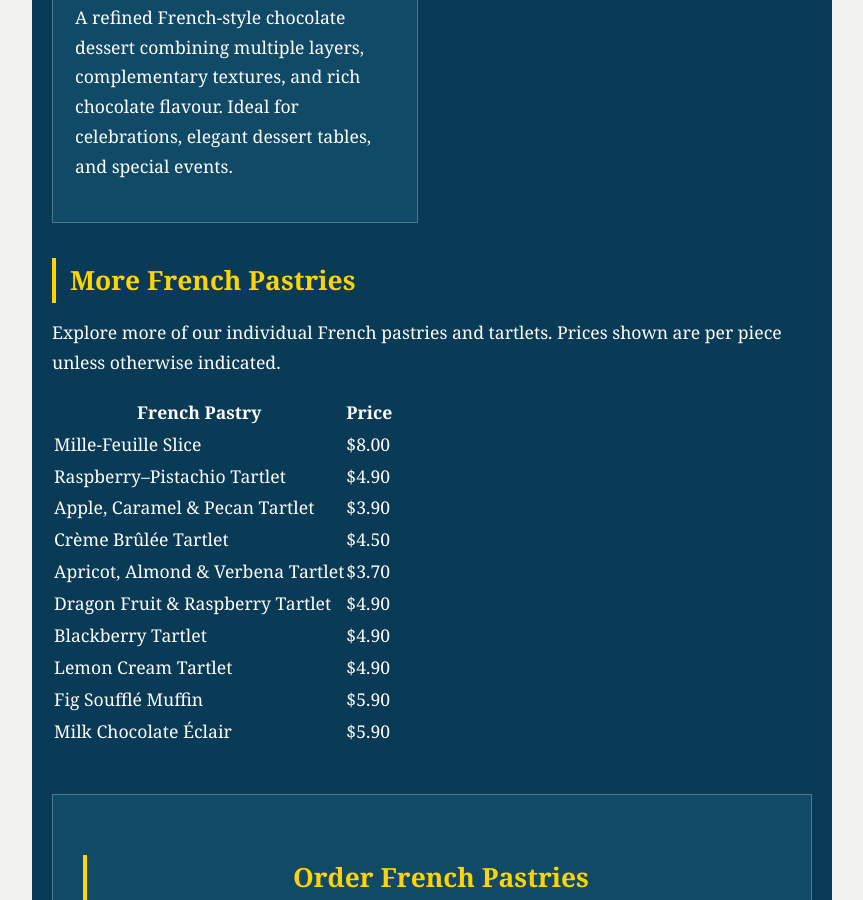
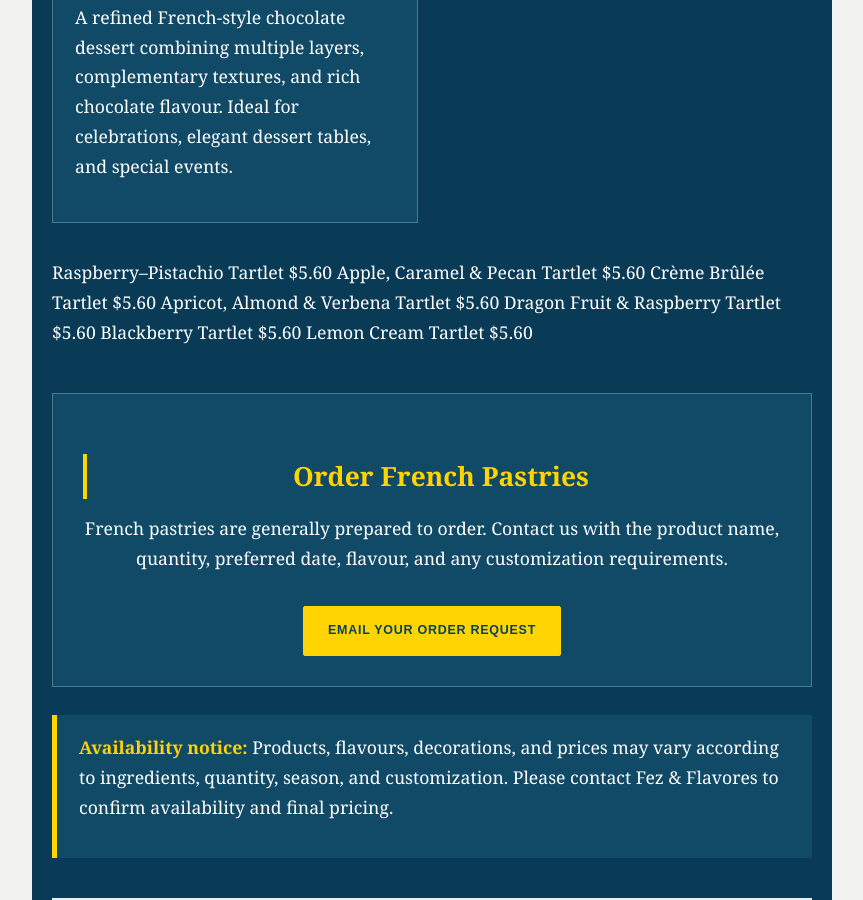
Before and after one commit to AKSELHACH/fez-and-flavores-blog, a Jekyll site: the page built from _posts/2026-08-02-french-pastry-collection.md, in a window 1280 px wide and 900 px high, scrolled down 2858 px. Shown: the whole window, without its empty margins (208-1071 px from the left). Built offline with Jekyll 4.4.1, drawn with Linux system fonts in a browser that asks for light colours.

Commit message:
Set all tartlet prices to 5.60
Updated the pastry price menu with new items and prices.

```diff
--- a/_posts/2026-08-02-french-pastry-collection.md
+++ b/_posts/2026-08-02-french-pastry-collection.md
@@ -134,85 +134,41 @@ Our pastries combine traditional French techniques, carefully selected ingredien
 
 </div>
 
-<section class="pastry-price-menu">
+<tr>
+  <td>Raspberry–Pistachio Tartlet</td>
+  <td>$5.60</td>
+</tr>
 
-  <h2>More French Pastries</h2>
+<tr>
+  <td>Apple, Caramel &amp; Pecan Tartlet</td>
+  <td>$5.60</td>
+</tr>
 
-  <p>
-    Explore more of our individual French pastries and tartlets.
-    Prices shown are per piece unless otherwise indicated.
-  </p>
+<tr>
+  <td>Crème Brûlée Tartlet</td>
+  <td>$5.60</td>
+</tr>
 
-  <div class="pastry-table-wrapper">
+<tr>
+  <td>Apricot, Almond &amp; Verbena Tartlet</td>
+  <td>$5.60</td>
+</tr>
 
-    <table class="pastry-menu-table">
+<tr>
+  <td>Dragon Fruit &amp; Raspberry Tartlet</td>
+  <td>$5.60</td>
+</tr>
 
-      <thead>
-        <tr>
-          <th scope="col">French Pastry</th>
-          <th scope="col">Price</th>
-        </tr>
-      </thead>
+<tr>
+  <td>Blackberry Tartlet</td>
+  <td>$5.60</td>
+</tr>
 
-      <tbody>
+<tr>
+  <td>Lemon Cream Tartlet</td>
+  <td>$5.60</td>
+</tr>
 
-        <tr>
-          <td>Mille-Feuille Slice</td>
-          <td>$8.00</td>
-        </tr>
-
-        <tr>
-          <td>Raspberry–Pistachio Tartlet</td>
-          <td>$4.90</td>
-        </tr>
-
-        <tr>
-          <td>Apple, Caramel &amp; Pecan Tartlet</td>
-          <td>$3.90</td>
-        </tr>
-
-        <tr>
-          <td>Crème Brûlée Tartlet</td>
-          <td>$4.50</td>
-        </tr>
-
-        <tr>
-          <td>Apricot, Almond &amp; Verbena Tartlet</td>
-          <td>$3.70</td>
-        </tr>
-
-        <tr>
-          <td>Dragon Fruit &amp; Raspberry Tartlet</td>
-          <td>$4.90</td>
-        </tr>
-
-        <tr>
-          <td>Blackberry Tartlet</td>
-          <td>$4.90</td>
-        </tr>
-
-        <tr>
-          <td>Lemon Cream Tartlet</td>
-          <td>$4.90</td>
-        </tr>
-
-        <tr>
-          <td>Fig Soufflé Muffin</td>
-          <td>$5.90</td>
-        </tr>
-
-        <tr>
-          <td>Milk Chocolate Éclair</td>
-          <td>$5.90</td>
-        </tr>
-
-      </tbody>
-
-    </table>
-
-  </div>
-
-</section>
 <div class="order-section">
 
   <h2>Order French Pastries</h2>
```
